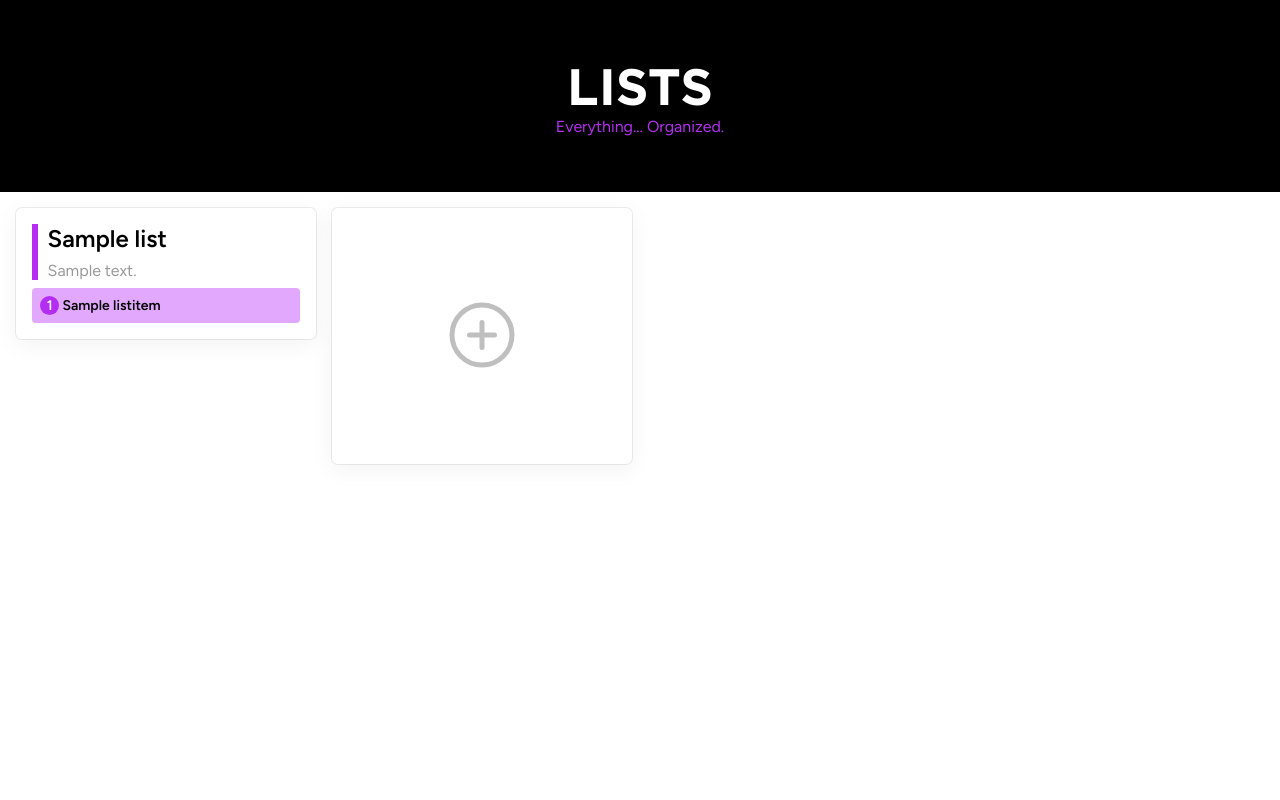
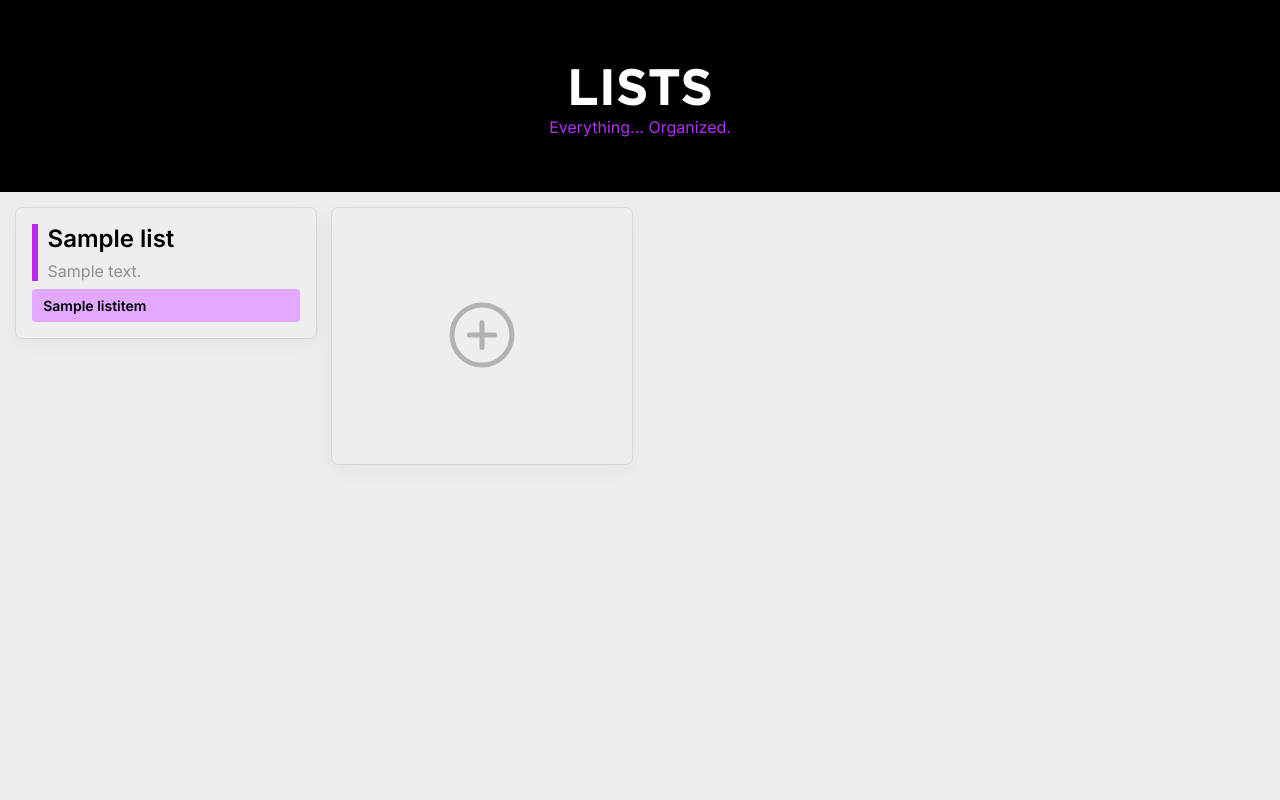
Before and after one commit to WinterTheEngineer/Erica, a Django app: page /lists in a window 1280 px wide. Run offline with Django 5.2, Linux system fonts and the light colour scheme; tables that the repository leaves empty hold one stand-in row (values such as "Sample post").

Commit message:
Added Inter font; Added menu to actionbar

```diff
--- a/lobby/views.py
+++ b/lobby/views.py
@@ -4,7 +4,7 @@ from django.shortcuts import render
 def lobby(request):
 
     context = {
-        'sector': "Erica"
+        'sector': "Lobby"
     }
 
-    return render(request, 'base.html', context)
+    return render(request, 'lobby.html', context)
--- a/static/base.css
+++ b/static/base.css
@@ -2,12 +2,12 @@
     margin: 0;
     padding: 0;
     box-sizing: border-box;
-    font-family: 'Figtree';
+    font-family: 'Inter', 'Figtree';
 }
 
 body {
     height: 100vh;
-    /* background: linear-gradient(to bottom, #F4B1A5, #FFDACA 20%); */
+    background: #eeeeee;
 }
 
 .container {
--- a/static/lists.css
+++ b/static/lists.css
@@ -54,22 +54,8 @@
     align-items: center;
 }
 
-.listitem > :first-child {
-    display: grid;
-    width: 1.2rem;
-    height: 1.2rem;
-    color: #ffffff;
-    border-radius: 50%;
-    place-items: center;
-    background-color: #B42EF2;
-}
-
-.listitem > :last-child {
+.listitem p {
     padding: 0 .2rem;
-}
-
-.listitem:not(:last-child) {
-    margin-bottom: 0.5rem;
 }
 
 .new-list-card {
--- a/static/responsive.css
+++ b/static/responsive.css
@@ -36,4 +36,13 @@
         height: 100%;
         object-fit: contain;
     }
+
+    .actionbar {
+        top: 0;
+        left: 0;
+        width: 85vw;
+        border: none;
+        height: 100vh;
+        position: fixed;
+    }
 }
--- a/templates/base.html
+++ b/templates/base.html
@@ -8,6 +8,10 @@
 
     <!-- CDN -->
     <link rel="stylesheet" href="https://cdnjs.cloudflare.com/ajax/libs/animate.css/4.1.1/animate.min.css"/>
+
+    <link rel="preconnect" href="https://fonts.googleapis.com">
+    <link rel="preconnect" href="https://fonts.gstatic.com" crossorigin>
+    <link href="https://fonts.googleapis.com/css2?family=Inter:ital,opsz,wght@0,14..32,100..900;1,14..32,100..900&display=swap" rel="stylesheet">
 
     <link rel="preconnect" href="https://fonts.googleapis.com">
     <link rel="preconnect" href="https://fonts.gstatic.com" crossorigin>
--- a/templates/lists.html
+++ b/templates/lists.html
@@ -25,7 +25,6 @@
                 <div class="card-body">
                     {% for listitem in list.listItems.all %}
                         <div class="listitem">
-                            <p>1</p>
                             <p>{{listitem}}</p>
                         </div>
                     {% endfor %}
```
Also changed, not shown: static/lobby.css (+29 -2 lines), templates/lobby.html (+16 -5 lines).
